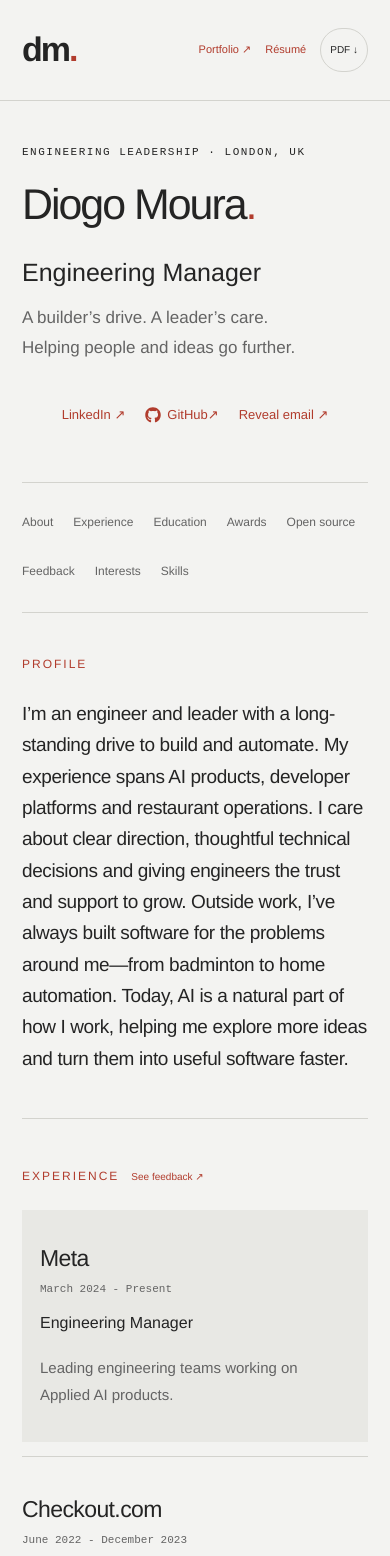
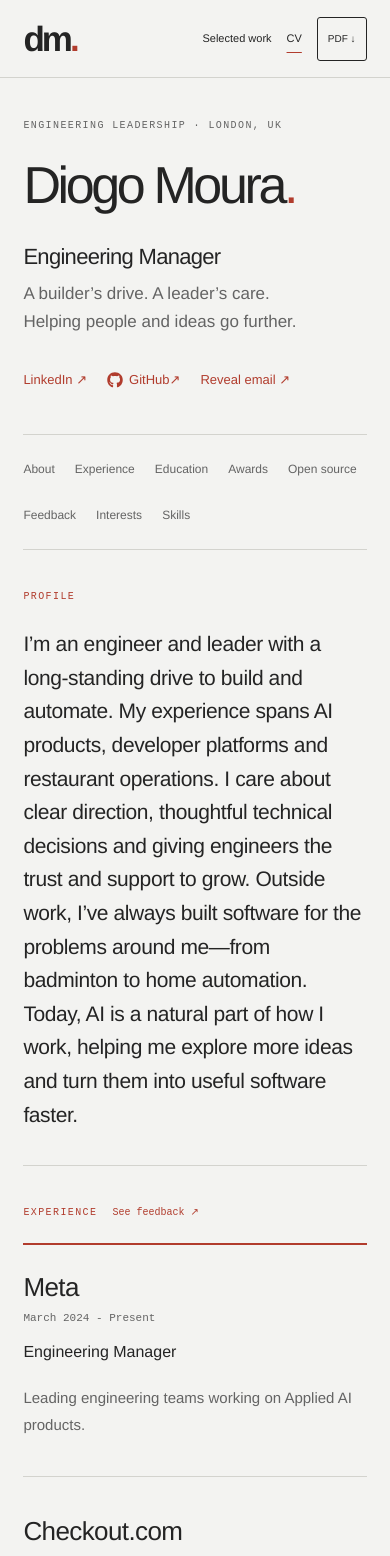
Before and after one commit to Stormsys/cv, a React (Create React App) app: page /#/ in a window 390 px wide. Shown: the top 1556 px of the page. Built offline with nearby package versions, Linux system fonts and the light colour scheme.

Commit message:
Unify CV screen layout with portfolio navigation and typography

```diff
--- /dev/null
+++ b/src/cv-screen.scss
@@ -0,0 +1,57 @@
+/* The résumé shares the portfolio shell; print remains an independent document layout. */
+@media screen {
+  :root { --cv-gutter: clamp(22px, 6vw, 88px); }
+  html { scroll-padding-top: 112px; }
+  .cv-nav, #page, .cv-footer { max-width: 1600px; padding-inline: var(--cv-gutter); }
+  .cv-nav { height: 88px; padding-block: 0; position: sticky; top: 0; z-index: 20; background: rgba(243,243,241,.95); backdrop-filter: blur(16px); }
+  .cv-nav .wordmark { font-size: 35px; font-weight: 750; letter-spacing: -3px; line-height: 1; }
+  .cv-nav > div { gap: 30px; font-size: 12px; }
+  .cv-nav a { color: #242424; }
+  .cv-nav a[aria-current="page"] { text-decoration: underline; text-decoration-color: #b13c2d; text-underline-offset: 10px; }
+  .cv-nav button { border-color: #242424; border-radius: 3px; padding: 10px 16px; }
+  .cv-header { padding: 64px 0 48px; }
+  .cv-header .eyebrow { color: #646464; font: 500 10px/1.6 ui-monospace, monospace; letter-spacing: 1.4px; }
+  .cv-header h1 { font-size: clamp(52px, 7.2vw, 108px); letter-spacing: -.065em; line-height: 1.05; margin: 24px 0 30px; }
+  .header-bottom { align-items: flex-end; }
+  .cv-header h2 { font-size: clamp(22px, 2.4vw, 30px); letter-spacing: -.7px; margin-bottom: 10px; }
+  .cv-header p { font-size: 17px; line-height: 1.65; }
+  .contact-info { flex-direction: row; flex-wrap: wrap; gap: 8px 22px; max-width: 390px; justify-content: flex-end; }
+  .section-nav { gap: 6px 26px; padding-block: 12px; }
+  #page > section { display: grid; grid-template-columns: minmax(140px, .24fr) minmax(0, 1fr); column-gap: clamp(30px, 5vw, 80px); padding: 52px 0; }
+  #page > section > * { grid-column: 2; min-width: 0; }
+  #page > section > h2 { grid-column: 1; grid-row: 1; font: 500 10px/1.6 ui-monospace, monospace; letter-spacing: 1.4px; margin: 5px 0 0; }
+  #page > section > ul { margin-top: 0; margin-bottom: 0; }
+  #about p { font-size: clamp(20px, 2vw, 27px); line-height: 1.6; max-width: 850px; }
+  .feedback-callout { display: block; margin: 12px 0 0; }
+  .job-entry { padding: 26px 0; }
+  .job-entry h3 { font-size: 26px; }
+  .job-entry ul { grid-template-columns: 1fr; gap: 18px; }
+  .job-entry p, .job-entry li, #awards p, #open-source p { font-size: 15px; line-height: 1.8; }
+  .job-entry li b { display: inline; font-size: inherit; }
+  .job-entry li b::after { content: ' — '; font-weight: 400; }
+  #work > ul > li:first-child { background: none; padding: 0; border-top: 2px solid #b13c2d; }
+  #work > ul > li + li { margin-top: 12px; padding-top: 12px; }
+  #open-source .side-by-side { grid-template-columns: 1fr 1.4fr; gap: 32px; }
+  .cv-footer { padding-block: 32px; }
+}
+@media screen and (max-width: 900px) {
+  .cv-nav > div { gap: 18px; }
+  .cv-nav .nav-secondary { display: none; }
+  .contact-info { max-width: 260px; }
+  #page > section { grid-template-columns: 130px minmax(0, 1fr); gap: 25px; }
+  .job-entry h3 { flex-direction: column; gap: 6px; }
+}
+@media screen and (max-width: 700px) {
+  .cv-nav { height: 78px; min-height: 78px; }
+  .cv-nav > div { gap: 15px; font-size: 11px; }
+  .cv-nav button { padding: 7px 10px; }
+  .cv-header { padding: 40px 0 32px; }
+  .header-bottom { align-items: flex-start; gap: 22px; }
+  .contact-info { max-width: none; justify-content: flex-start; gap: 4px 20px; }
+  .section-nav { gap: 2px 20px; }
+  #page > section { display: block; padding: 34px 0; }
+  #page > section > h2 { margin-bottom: 22px; }
+  #about p { font-size: 21px; }
+  .feedback-callout { display: inline; margin-left: 15px; }
+  #open-source .side-by-side { grid-template-columns: 1fr; }
+}
--- a/src/sections/Page.js
+++ b/src/sections/Page.js
@@ -1,3 +1,4 @@
+import "../cv-screen.scss";
 export default function Page({ children }) {
   return (
     <>
@@ -16,8 +17,10 @@ export default function Page({ children }) {
           dm<span>.</span>
         </a>
         <div>
-          <a href="/">Portfolio ↗</a>
-          <a href="#/">Résumé</a>
+          <a href="/#projects">Selected work</a>
+          <a className="nav-secondary" href="/#approach">Approach</a>
+          <a className="nav-secondary" href="/#about">About</a>
+          <a href="#/" aria-current="page">CV</a>
           <button onClick={() => window.print()} aria-label="Print / Save PDF">
             <span className="print-label-full">Print / Save </span>PDF ↓
           </button>
```
